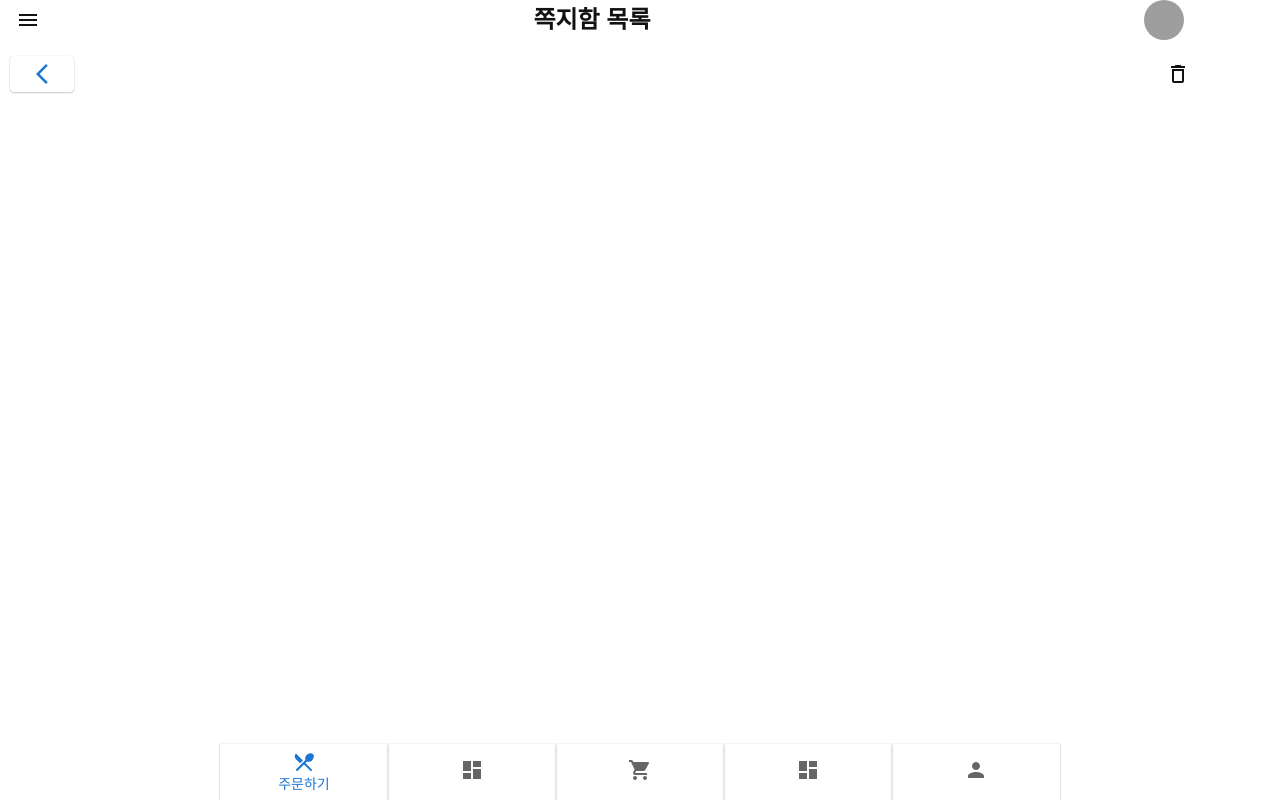
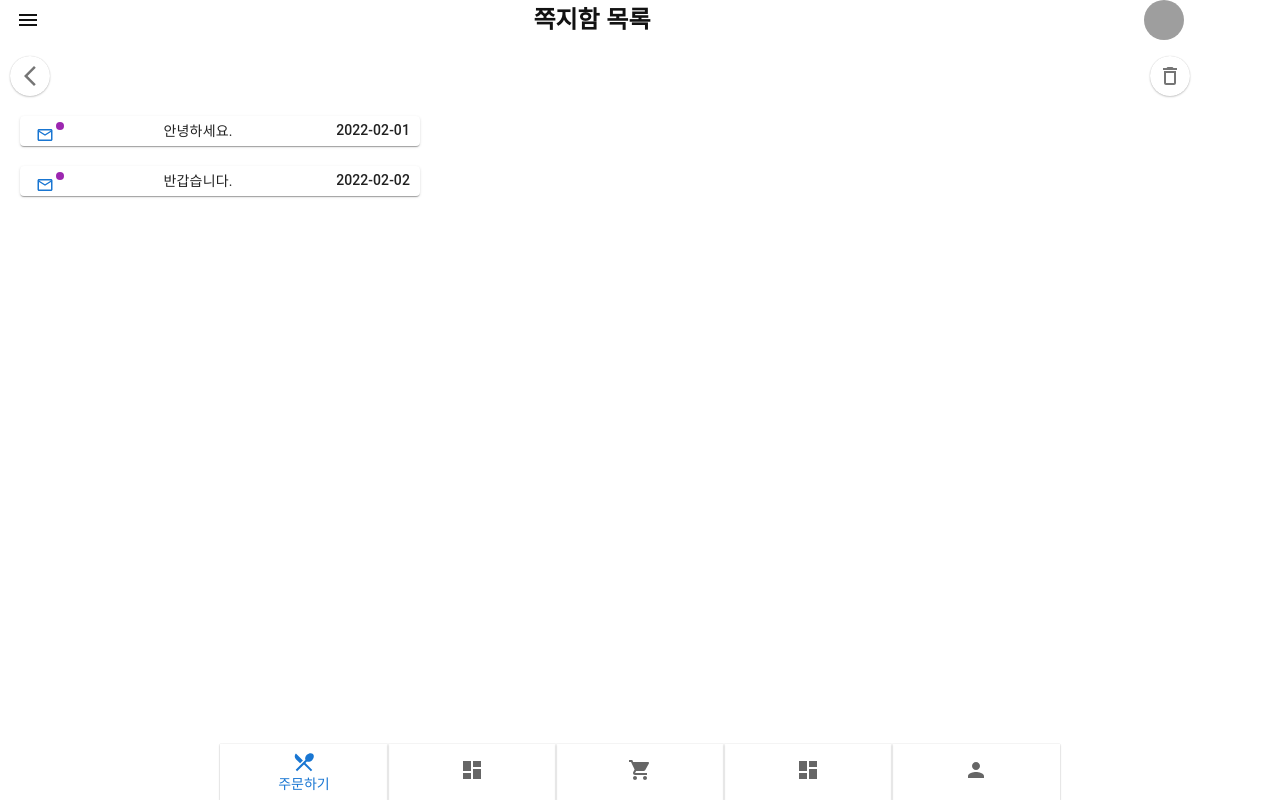
Before and after one commit to BugiSquad/GraduationProject2023, a React (Create React App) app: page /mypage/mymessagedetail in a window 1280 px wide. Built offline with nearby package versions, Linux system fonts and the light colour scheme; grey boxes are pictures that could not be loaded.

Commit message:
badge, dot

```diff
--- a/src/components/MyMessage.tsx
+++ b/src/components/MyMessage.tsx
@@ -1,5 +1,5 @@
 import React from "react";
-import { Card, Typography } from "@mui/material";
+import { Badge, Card, Typography } from "@mui/material";
 import { EmailOutlined } from '@mui/icons-material';
 import { Message } from "../types/Message";
 
@@ -13,10 +13,14 @@ export const MyMessage: React.FC<Message> = (detail: Message) => {
             flex: "1",
             justifyContent: "space-between",
             alignItems: "center",
-            minWidth: 280,
-            maxWidth: 400
+            minWidth: 300,
+            maxWidth: 400,
+            minHeight: 30
         }}>
-            <EmailOutlined color="primary" sx={{ fontSize: 30 }} />
+            <Badge color="secondary" variant="dot" sx={{ maxHeight: "10px" }}>
+                <EmailOutlined color="primary" sx={{ fontSize: 30, maxHeight: "18px" }} />
+            </Badge>
+
             <Typography variant={"body2"}>{detail.content}</Typography>
             <Typography variant={"subtitle2"}>{detail.date}</Typography>
         </Card>
--- a/src/pages/Detail/MyMessageDetail.tsx
+++ b/src/pages/Detail/MyMessageDetail.tsx
@@ -1,22 +1,24 @@
 import React from "react";
 import { PageTemplate } from "../PageTemplate";
 import DeleteOutlineIcon from '@mui/icons-material/DeleteOutline';
-import { Button, Typography } from "@mui/material";
+import { Button, IconButton, Typography } from "@mui/material";
 import ArrowBackIosNewIcon from '@mui/icons-material/ArrowBackIosNew';
+import { MyMessage } from "../../components/MyMessage";
 
 
 export const MyMessageDetail: React.FC = () => {
     return (
         <PageTemplate param={{ variant: "WithName", pageHeaderName: "쪽지함 목록", showBackButton: true }}>
             <div>
-                <div style={{ display: "flex", flexDirection: "row", alignItems: "center", justifyContent: "space-between", paddingLeft:"10px" }}>
-                    <Button variant="text">
-                        <ArrowBackIosNewIcon /></Button>
-                    <div style={{ display: "inherit", alignItems: "center", paddingRight:"10px" }}>
-                        <DeleteOutlineIcon />
-
+                <div style={{ display: "flex", flexDirection: "row", alignItems: "center", justifyContent: "space-between", paddingLeft: "10px" }}>
+                    <IconButton>
+                        <ArrowBackIosNewIcon /></IconButton>
+                    <div style={{ display: "inherit", alignItems: "center", paddingRight: "10px" }}>
+                        <IconButton><DeleteOutlineIcon /></IconButton>
                     </div>
                 </div>
+                <MyMessage content="안녕하세요." date="2022-02-01" />
+                <MyMessage content="반갑습니다." date="2022-02-02" />
             </div>
         </PageTemplate>
     )
```
